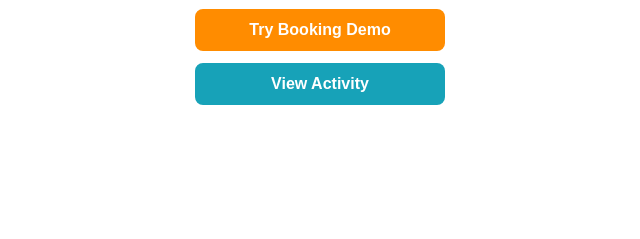
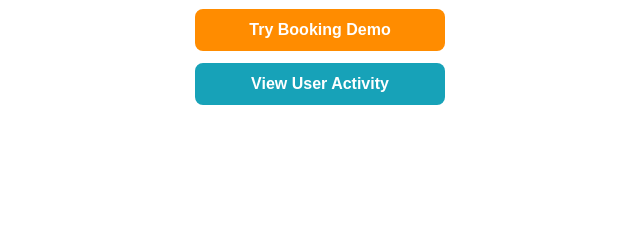
Before and after one commit to webwork24/service, a plain HTML site: page index.html in a window 1280 px wide. Shown: the part 401-640 px from the top of the page, 320-960 px from the left. Drawn offline with Linux system fonts and the light colour scheme.

Commit message:
Update index.html

```diff
--- a/index.html
+++ b/index.html
@@ -44,7 +44,7 @@
           <div class="button-group">
               <a href="https://worker24.link/auth" class="btn btn-primary">Register</a>
               <a href="https://worker24.link/visits?code=test_entity" class="btn btn-secondary">Try Booking Demo</a>
-              <a href="https://worker24.link/activity" class="btn btn-info">View Activity</a>
+              <a href="https://worker24.link/activity" class="btn btn-info">View User Activity</a>
           </div>
       </main>
       <footer>
```
